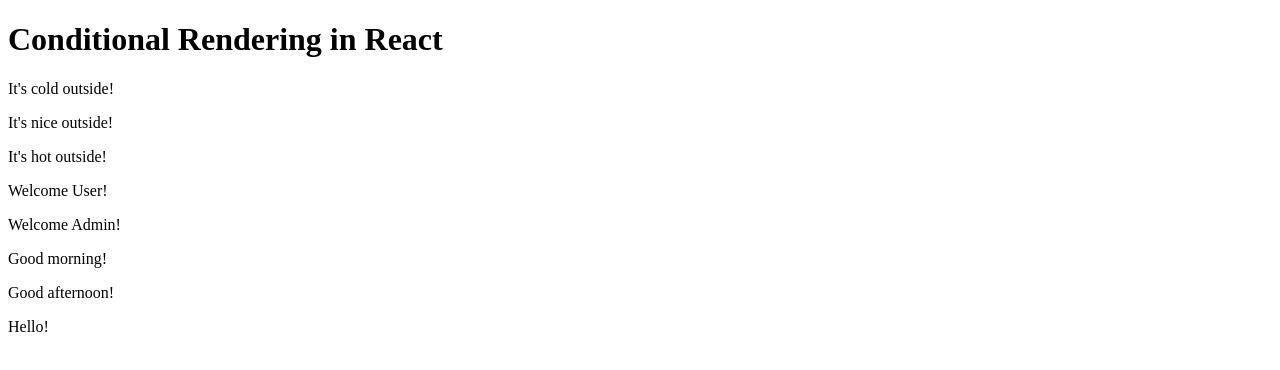
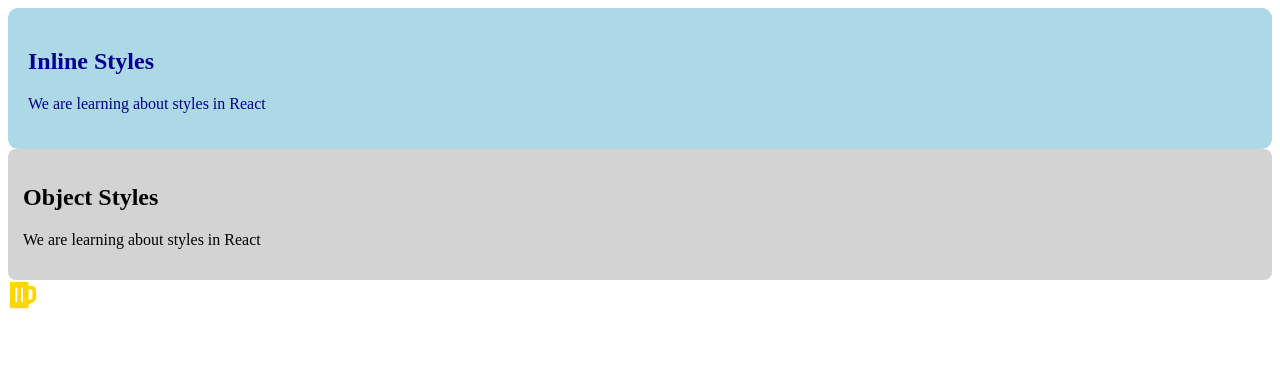
Before and after one commit to NithyaKrishnan08/learn-react, a React (Vite) app in the folder 01Fundamentals/: page / in a window 1280 px wide. Shown: the top 370 px of the page. Built offline with nearby package versions, Linux system fonts and the light colour scheme.

Commit message:
styles in React

```diff
--- a/01Fundamentals/package.json
+++ b/01Fundamentals/package.json
@@ -11,7 +11,8 @@
   },
   "dependencies": {
     "react": "^19.0.0",
-    "react-dom": "^19.0.0"
+    "react-dom": "^19.0.0",
+    "react-icons": "^5.5.0"
   },
   "devDependencies": {
     "@eslint/js": "^9.21.0",
--- a/01Fundamentals/src/App.jsx
+++ b/01Fundamentals/src/App.jsx
@@ -1,26 +1,13 @@
-import Weather from "./components/Weather";
-import UserStatus from "./components/UserStatus";
-import Greeting from "./components/Greeting";
+import StyleCard from "./components/StyleCard";
+import ProfileCard from "./components/ProfileCard";
+import IconComponent from "./components/IconComponent";
 
 const App = () => {
   return (
     <div>
-      <h1>Conditional Rendering in React</h1>
-
-      {/* Weather component */}
-      <Weather temperature={10} />
-      <Weather temperature={20} />
-      <Weather temperature={30} />
-
-      {/* UserStatus component */}
-      <UserStatus loggedIn={true} />
-      <UserStatus loggedIn={false} />
-      <UserStatus loggedIn={true} isAdmin={true} />
-
-      {/* Greeting component */}
-      <Greeting timeOfDay="morning" />
-      <Greeting timeOfDay="afternoon" />
-      <Greeting />
+      <StyleCard />
+      <ProfileCard />
+      <IconComponent />
     </div>
   );
 };
--- /dev/null
+++ b/01Fundamentals/src/components/IconComponent.jsx
@@ -0,0 +1,20 @@
+import React from 'react';
+import { FaBeer } from 'react-icons/fa';
+
+function IconComponent() {
+    const iconStyle = {
+        fontSize: '30px',
+        color: 'gold'
+    };
+
+    return (
+        <div>
+            <FaBeer
+                style={iconStyle}
+                title="Cheers!"
+            />
+        </div>
+    );
+}
+
+export default IconComponent;
--- /dev/null
+++ b/01Fundamentals/src/components/ProfileCard.jsx
@@ -0,0 +1,21 @@
+import React from 'react';
+
+function ProfileCard() {
+    const styles = {
+        padding: '15px',
+        borderRadius: '8px',
+        backgroundColor: 'lightgray',
+        color: 'black'
+    };
+
+    return (
+        <div style={styles}>
+            <h2>
+                Object Styles
+            </h2>
+            <p>We are learning about styles in React</p>
+        </div>
+    );
+}
+
+export default ProfileCard;
--- /dev/null
+++ b/01Fundamentals/src/components/StyleCard.jsx
@@ -0,0 +1,12 @@
+import React from 'react';
+
+function StyleCard() {
+    return (
+        <div style={{padding: '20px', borderRadius: '10px', backgroundColor: 'lightblue', color: 'darkblue'}}>
+            <h2>Inline Styles</h2>
+            <p>We are learning about styles in React</p>
+        </div>
+    );
+}
+
+export default StyleCard;
```
Also changed, not shown: 1 other file (tests, documents, lock files or other folders).
